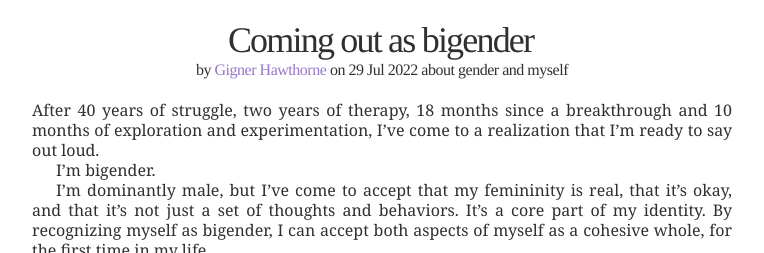
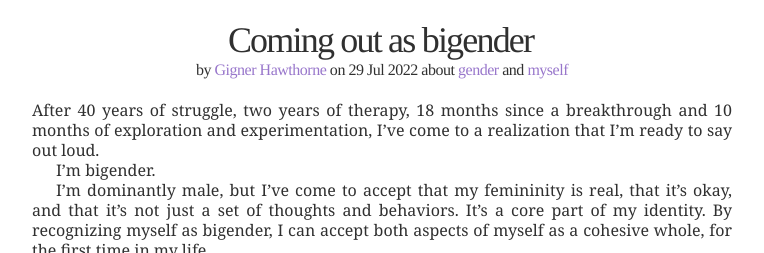
Before and after one commit to gulopine/gulopine.github.io, a Jekyll site: the page built from _posts/2022-07-29-coming-out-as-bigender.md, in a window 1280 px wide. Shown: the top 253 px of the page, without its empty margins (258-1022 px from the left). Built offline with Jekyll 4.4.1, drawn with Linux system fonts in a browser that asks for light colours.

Commit message:
fix tags

```diff
--- a/_layouts/post.html
+++ b/_layouts/post.html
@@ -9,7 +9,7 @@ layout: default
   {% unless page.tags == empty %}
     about
     {% for tag in page.tags %}{% if forloop.length > 1 %}{% if forloop.last %} and {% elsif forloop.first %}{% else %}, {% endif %}{% endif %}
-      {{ tag }}{% endfor %}
+      <a href="/tags/#{{ tag }}">{{ tag }}</a>{% endfor %}
   {% endunless %}
 </div>
 
--- a/assets/style.css
+++ b/assets/style.css
@@ -46,6 +46,7 @@ h1 .caps, h2 .caps, h3 .caps {
 }
 
 h1 {
+    margin-top: .5em
     font-family: Times, serif;
     text-align: center;
     font-size: 2.25em;
```
